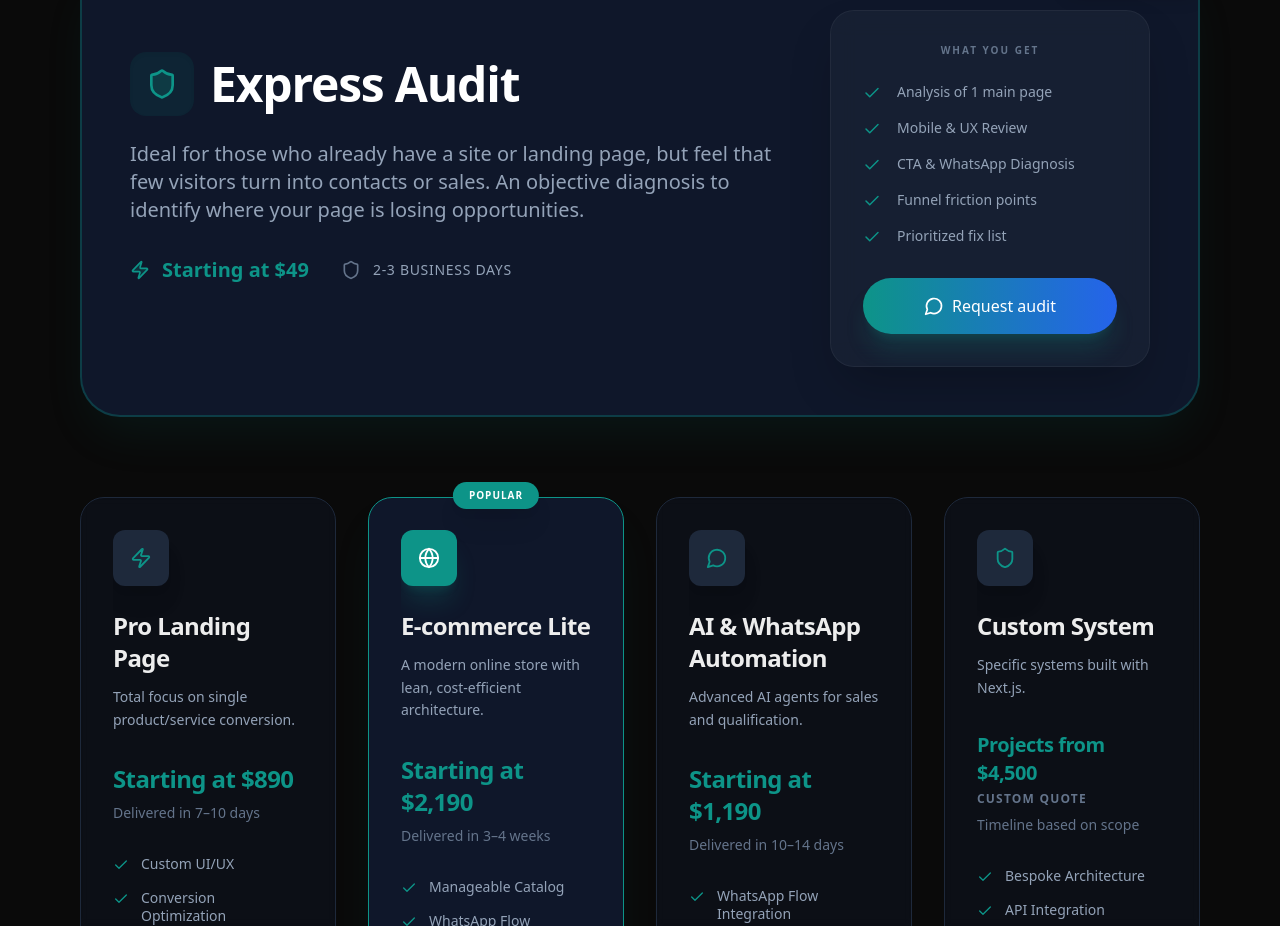
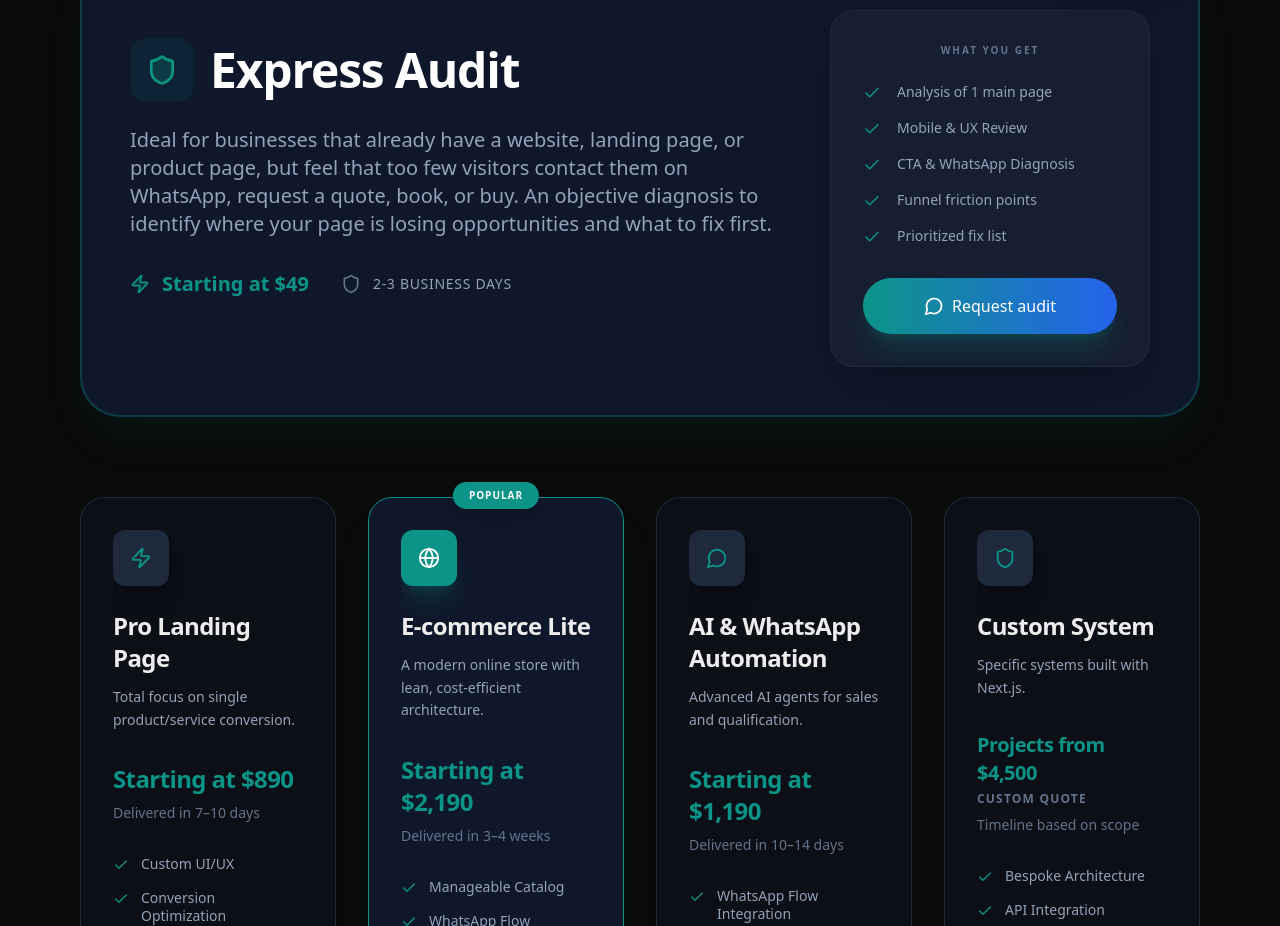
Before and after one commit to toticavalcanti/site-toti-developer, a Next.js app: page /en in a window 1280 px wide. Shown: the part 7044-7970 px from the top of the page. Built offline with nearby package versions, Linux system fonts and the light colour scheme; no server answers.

Commit message:
Refine client leak audit copy

```diff
--- a/messages/en.json
+++ b/messages/en.json
@@ -81,7 +81,8 @@
     "popular": "Popular",
     "audit_express_title": "Express Audit",
     "audit_express_badge": "Entry Offer",
-    "audit_express_desc": "Ideal for those who already have a site or landing page, but feel that few visitors turn into contacts or sales. An objective diagnosis to identify where your page is losing opportunities.",
+    "audit_express_desc": "Ideal for businesses that already have a website, landing page, or product page, but feel that too few visitors contact them on WhatsApp, request a quote, book, or buy. An objective diagnosis to identify where your page is losing opportunities and what to fix first.",
+    "audit_express_cta": "Request audit",
     "audit_express_features": [
       "Analysis of 1 main page",
       "Mobile & UX Review",
--- a/messages/pt.json
+++ b/messages/pt.json
@@ -81,7 +81,8 @@
     "popular": "Popular",
     "audit_express_title": "Auditoria Express",
     "audit_express_badge": "Oferta de Entrada",
-    "audit_express_desc": "Ideal para quem já tem site ou landing page, mas sente que poucos visitantes viram contato ou venda. Um diagnóstico objetivo para identificar onde sua página está perdendo oportunidades.",
+    "audit_express_desc": "Ideal para quem já tem site, landing page ou página de produto, mas sente que poucos visitantes chamam no WhatsApp, pedem orçamento, agendam ou compram. Um diagnóstico objetivo para identificar onde sua página está perdendo oportunidades e o que corrigir primeiro.",
+    "audit_express_cta": "Solicitar auditoria",
     "audit_express_features": [
       "Análise de 1 página principal",
       "Revisão de Mobile & UX",
--- a/src/components/PackagesSection.tsx
+++ b/src/components/PackagesSection.tsx
@@ -135,7 +135,7 @@ export default function PackagesSection() {
                   <div onClick={() => open('audit', 'package_audit_express')} className="w-full cursor-pointer">
                     <AnimatedButton variant="primary" className="w-full h-14 text-base">
                       <MessageCircle size={20} />
-                      {locale === 'pt' ? 'Solicitar auditoria' : 'Request audit'}
+                      {t('audit_express_cta')}
                     </AnimatedButton>
                   </div>
                 </div>
```
